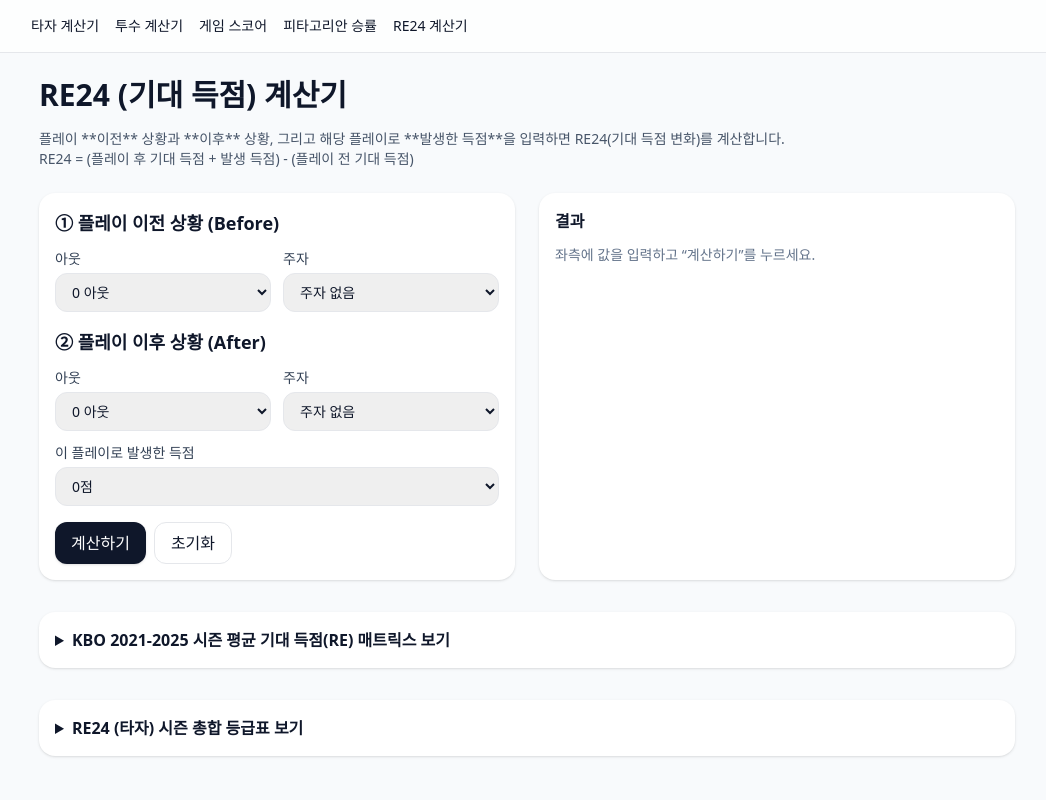
After one commit to hj0304/kbo-saber-app, a Flask app: page /re24 in a window 1280 px wide. The commit adds this page. Shown: the whole page, without its empty margins (113-1159 px from the left). Run offline with Flask 3, Linux system fonts and the light colour scheme; some libraries are stand-ins or nearby versions.

Commit message:
update : RE24

```diff
--- a/app/__init__.py
+++ b/app/__init__.py
@@ -3,6 +3,7 @@ from .routes.calc import bp as calc_bp
 from .routes.pitch import bp as pitch_bp
 from .routes.gamescore import bp as gamescore_bp
 from .routes.pythag import bp as pythag_bp
+from .routes.re24 import bp as re24_bp  # <-- 1. 이것을 추가
 from dotenv import load_dotenv
 
 load_dotenv()
@@ -14,4 +15,5 @@ def create_app():
     app.register_blueprint(pitch_bp, url_prefix="/pitch")
     app.register_blueprint(gamescore_bp)          # /gamescore
     app.register_blueprint(pythag_bp)             # /pythag
+    app.register_blueprint(re24_bp, url_prefix="/re24") # <-- 2. 이것을 추가
     return app
--- /dev/null
+++ b/app/routes/re24.py
@@ -0,0 +1,128 @@
+from flask import Blueprint, render_template, request
+
+bp = Blueprint("re24", __name__)
+
+# KBO 2021-2025 시즌 평균 기대 득점(Run Expectancy) 매트릭스
+# (새로 제공해주신 HTML 테이블 데이터 기준)
+# 키: "{아웃}_{주자상태(1루=1, 2루=2, 3루=3)}"
+RE_MATRIX = {
+    # 0 아웃
+    "0_0": 0.5064,  # 주자 없음
+    "0_1": 0.9004,  # 1루
+    "0_2": 1.1354,  # 2루
+    "0_3": 1.4329,  # 3루
+    "0_12": 1.5295, # 1, 2루
+    "0_13": 1.7628, # 1, 3루
+    "0_23": 2.0144, # 2, 3루
+    "0_123": 2.4667, # 만루
+    # 1 아웃
+    "1_0": 0.2707,
+    "1_1": 0.5432,
+    "1_2": 0.7228,
+    "1_3": 1.0095,
+    "1_12": 1.0101,
+    "1_13": 1.2254,
+    "1_23": 1.4812,
+    "1_123": 1.7139,
+    # 2 아웃
+    "2_0": 0.1101,
+    "2_1": 0.2473,
+    "2_2": 0.3785,
+    "2_3": 0.4160,
+    "2_12": 0.4940,
+    "2_13": 0.5766,
+    "2_23": 0.6698,
+    "2_123": 0.9217,
+}
+
+# RE24 시즌 총합 등급표 (제공해주신 이미지 기반 - 타자)
+# Rules of Thumb (Hitters)
+RATING_TABLE_HITTERS = [
+    ("Excellent", 45),
+    ("Great", 30),
+    ("Above Average", 15),
+    ("Average", 0),
+    ("Below Average", -5),
+    ("Poor", -10),
+    ("Awful", -20),
+]
+
+# --- 템플릿 렌더링용 헬퍼 ---
+# (RE_MATRIX를 3x8 테이블로 변환)
+def get_matrix_for_template():
+    table = []
+    bases = [
+        ("0", "주자 없음"), ("1", "1루"), ("2", "2루"), ("3", "3루"),
+        ("12", "1,2루"), ("13", "1,3루"), ("23", "2,3루"), ("123", "만루")
+    ]
+    for out_count in range(3):
+        row = []
+        for base_key, base_label in bases:
+            key = f"{out_count}_{base_key}"
+            row.append({
+                "key": key,
+                "label": base_label,
+                "value": RE_MATRIX.get(key, 0.0)
+            })
+        table.append({"out": f"{out_count} 아웃", "states": row})
+    return table, bases
+
+# --- 폼 선택 옵션 ---
+OUT_STATES = [(0, "0 아웃"), (1, "1 아웃"), (2, "2 아웃")]
+BASE_STATES = [
+    ("0", "주자 없음"), ("1", "1루"), ("2", "2루"), ("3", "3루"),
+    ("12", "1,2루"), ("13", "1,3루"), ("23", "2,3루"), ("123", "만루")
+]
+AFTER_OUT_STATES = OUT_STATES + [(3, "3 아웃 (이닝 종료)")]
+RUNS_SCORED = [(i, f"{i}점") for i in range(5)] # 0~4점
+
+
+@bp.route("/", methods=["GET", "POST"])
+def re24_calc():
+    re_matrix_table, _ = get_matrix_for_template()
+    vals = {
+        "before_outs": "0",
+        "before_bases": "0",
+        "after_outs": "0",
+        "after_bases": "0",
+        "runs_scored": "0"
+    }
+    re24_value = None
+
+    if request.method == "POST":
+        vals = request.form.to_dict()
+        try:
+            # 1. 이전 상황 기대 득점 (RE_before)
+            before_key = f"{vals.get('before_outs')}_{vals.get('before_bases')}"
+            re_before = RE_MATRIX.get(before_key, 0.0)
+
+            # 2. 이후 상황 기대 득점 (RE_after)
+            after_outs = int(vals.get('after_outs', 0))
+            if after_outs == 3:
+                re_after = 0.0  # 이닝 종료 시 기대 득점은 0
+            else:
+                after_key = f"{vals.get('after_outs')}_{vals.get('after_bases')}"
+                re_after = RE_MATRIX.get(after_key, 0.0)
+
+            # 3. 해당 플레이로 얻은 득점
+            runs = int(vals.get('runs_scored', 0))
+
+            # 4. RE24 = (RE_after + Runs) - RE_before
+            re24_value = (re_after + runs) - re_before
+
+        except Exception:
+            re24_value = None # 오류 시 None 처리
+
+    return render_template(
+        "re24.html",
+        vals=vals,
+        re24_value=re24_value,
+        # --- 폼 옵션 전달 ---
+        out_states=OUT_STATES,
+        base_states=BASE_STATES,
+        after_out_states=AFTER_OUT_STATES,
+        runs_scored_options=RUNS_SCORED,
+        # --- 하단 표 데이터 전달 ---
+        re_matrix_table=re_matrix_table,
+        rating_table=RATING_TABLE_HITTERS
+    )
--- a/app/templates/base.html
+++ b/app/templates/base.html
@@ -13,6 +13,7 @@
       <a href="/pitch" class="hover:underline">투수 계산기</a>
       <a href="/gamescore" class="hover:underline">게임 스코어</a>
       <a href="/pythag" class="hover:underline">피타고리안 승률</a>
+      <a href="/re24" class="hover:underline">RE24 계산기</a> </nav>
     </nav>
   </header>
   <main class="max-w-5xl mx-auto p-6">
--- /dev/null
+++ b/app/templates/re24.html
@@ -0,0 +1,111 @@
+{% extends "base.html" %}
+{% block title %}RE24 (기대 득점) 계산기{% endblock %}
+{% block content %}
+  <h1 class="text-2xl md:text-3xl font-bold mb-4">RE24 (기대 득점) 계산기</h1>
+  <p class="text-sm text-slate-600 mb-6">
+    플레이 **이전** 상황과 **이후** 상황, 그리고 해당 플레이로 **발생한 득점**을 입력하면 RE24(기대 득점 변화)를 계산합니다.<br>
+    RE24 = (플레이 후 기대 득점 + 발생 득점) - (플레이 전 기대 득점)
+  </p>
+
+  <form method="post" class="grid md:grid-cols-2 gap-6">
+    <section class="bg-white rounded-2xl shadow p-4 space-y-4">
+
+      {% macro sel(name, label, options, selected_val) -%}
+        <label class="flex flex-col gap-1 text-sm">
+          <span class="text-slate-700 font-medium">{{ label }}</span>
+          <select name="{{ name }}" class="px-3 py-2 rounded-xl border">
+            {% for val, txt in options %}
+              <option value="{{ val }}" {% if val|string == selected_val|string %}selected{% endif %}>{{ txt }}</option>
+            {% endfor %}
+          </select>
+        </label>
+      {%- endmacro %}
+
+      <div>
+        <h2 class="font-semibold mb-3 text-lg">① 플레이 이전 상황 (Before)</h2>
+        <div class="grid grid-cols-2 gap-3">
+          {{ sel('before_outs', '아웃', out_states, vals.before_outs) }}
+          {{ sel('before_bases', '주자', base_states, vals.before_bases) }}
+        </div>
+      </div>
+
+      <div>
+        <h2 class="font-semibold mb-3 text-lg">② 플레이 이후 상황 (After)</h2>
+        <div class="grid grid-cols-2 gap-3">
+          {{ sel('after_outs', '아웃', after_out_states, vals.after_outs) }}
+          {{ sel('after_bases', '주자', base_states, vals.after_bases) }}
+          <div class="col-span-2">
+            {{ sel('runs_scored', '이 플레이로 발생한 득점', runs_scored_options, vals.runs_scored) }}
+          </div>
+        </div>
+      </div>
+
+      <div class="mt-4 flex gap-2">
+        <button class="px-4 py-2 rounded-xl bg-slate-900 text-white shadow hover:opacity-90" type="submit">계산하기</button>
+        <a href="/re24" class="px-4 py-2 rounded-xl border">초기화</a>
+      </div>
+    </section>
+
+    <section class="bg-white rounded-2xl shadow p-4">
+      <h2 class="font-semibold mb-3">결과</h2>
+      {% if re24_value is not none %}
+        <p class="text-slate-700">이 플레이의 RE24 가치는:</p>
+        <p class="text-3xl font-bold {% if re24_value > 0 %}text-green-600{% elif re24_value < 0 %}text-red-600{% else %}text-slate-800{% endif %}">
+          {{ '%+.3f'|format(re24_value) }}
+        </p>
+      {% else %}
+        <p class="text-sm text-slate-500">좌측에 값을 입력하고 “계산하기”를 누르세요.</p>
+      {% endif %}
+    </section>
+  </form>
+
+  <details class="mt-8 bg-white rounded-2xl shadow p-4">
+    <summary class="cursor-pointer font-semibold">KBO 2021-2025 시즌 평균 기대 득점(RE) 매트릭스 보기</summary>
+    <div class="mt-4 overflow-x-auto">
+      <table class="min-w-full text-sm text-left">
+        <thead class="bg-slate-100 text-slate-700">
+          <tr>
+            <th class="px-3 py-2">아웃 / 주자</th>
+            {% for h in re_matrix_table[0].states %}
+              <th class="px-3 py-2 text-center">{{ h.label }}</th>
+            {% endfor %}
+          </tr>
+        </thead>
+        <tbody class="text-slate-800">
+          {% for row in re_matrix_table %}
+          <tr class="border-t">
+            <td class="px-3 py-2 font-medium">{{ row.out }}</td>
+            {% for cell in row.states %}
+            <td class="px-3 py-2 text-center">{{ '%.4f'|format(cell.value) }}</td> {% endfor %}
+          </tr>
+          {% endfor %}
+        </tbody>
+      </table>
+      <p class="text-xs text-slate-500 mt-2">※ 2021-2025 KBO PBP 데이터 평균, 해당 이닝이 끝날 때까지 얻을 수 있는 득점의 기댓값</p>
+    </div>
+  </details>
+
+  <details class="mt-8 bg-white rounded-2xl shadow p-4">
+    <summary class="cursor-pointer font-semibold">RE24 (타자) 시즌 총합 등급표 보기</summary>
+    <div class="mt-3 text-sm">
+      <table class="w-full text-left border-separate border-spacing-y-1">
+        <thead class="text-slate-600">
+          <tr>
+            <th class="px-3 py-1">Rating</th>
+            <th class="px-3 py-1">RE24 (Hitters)</th>
+          </tr>
+        </thead>
+        <tbody class="text-slate-800">
+          {% for label, val in rating_table %}
+          <tr>
+            <td class="px-3 py-1">{{ label }}</td>
+            <td class="px-3 py-1">{{ val }}</td>
+          </tr>
+          {% endfor %}
+        </tbody>
+      </table>
+      <p class="text-xs text-slate-500 mt-2">※ 제공해주신 'Rules of Thumb' 이미지를 기반으로 한 타자 시즌 총합 RE24 등급표입니다.</p>
+    </div>
+  </details>
+
+{% endblock %}
```
